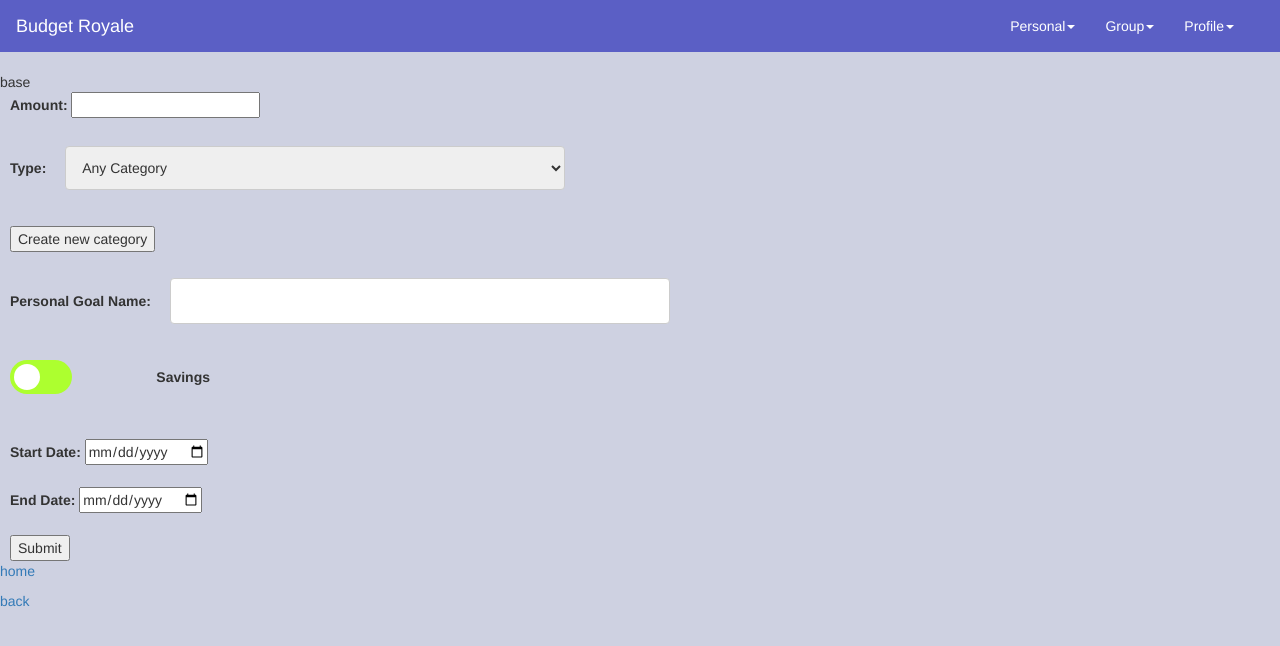
After one commit to katelync12/budgetRoyale, a Django app: page /personal-goals/create/ in a window 1280 px wide. The commit adds this page. Shown: the top 646 px of the page. Run offline with Django 4.2, Linux system fonts and the light colour scheme; the visitor is signed in with stand-in values (Sample User, id 1); some libraries are stand-ins or nearby versions.

Commit message:
Created create_personal_goals page, renamed urls for clarity, changed some html elements to components for reusability, added conditions for start_date and end_date, Allows Any Category option for personal goals

```diff
--- a/hello_django/urls.py
+++ b/hello_django/urls.py
@@ -30,7 +30,8 @@ urlpatterns = [
     # path('index/', views.index, name="homepage1"),
 
     # path("", include("my_app.urls")),
-    path('create_transaction/', views.create_transaction, name='create_transaction'),
+    path('create_transaction/', views.create_transaction, name='create_transaction_action'),
+    path('create_personal_goal/', views.create_personal_goals, name='create_personal_goal_action'),
     path('transactions/', views.view_transactions, name='transactions'),
     path('admin/', admin.site.urls),
     path('create_data/', views.add, name='create_data'),
@@ -40,6 +41,7 @@ urlpatterns = [
     # path("", TemplateView.as_view(template_name="registration/login.html"), name="login"),
     path("form/", TemplateView.as_view(template_name="form.html"), name="form"),
     path("personal-goals/", TemplateView.as_view(template_name="view_personal_goals.html"), name="view_personal_goals"),
+    path("personal-goals/create/", views.create_personal_goal_page, name="create_personal_goals"),
     path("groups/", TemplateView.as_view(template_name="groups.html"), name="groups"),
     path("transactions/", TemplateView.as_view(template_name="view_transactions.html"), name="view_transactions"),
     path("transactions/create/", views.create_transaction_page, name="create_transactions"),
--- a/my_app/models.py
+++ b/my_app/models.py
@@ -2,12 +2,10 @@ from django.db import models
 from django.contrib.auth.models import User
 from django import forms
 from django.db import connection
-import pgtrigger
 
 class Student(models.Model):
     grade = models.CharField(max_length=255)
     gpa = models.FloatField()
-
 
 class Group(models.Model):
     groupID = models.AutoField(primary_key=True)
@@ -33,12 +31,13 @@ class UserJoinCategory(models.Model):
 
 class PersonalGoal(models.Model):
     user = models.ForeignKey(User, on_delete=models.CASCADE)
-    category = models.ForeignKey(Category, on_delete=models.CASCADE)
+    category = models.ForeignKey(Category, on_delete=models.SET_NULL, null=True, blank=True)
     goal_amount = models.FloatField()
     sum_transaction = models.FloatField(default=0)
     is_spending = models.BooleanField(default=True)
     start_date = models.DateTimeField()
     end_date = models.DateTimeField()
+    goal_name = models.CharField(max_length=255)
 
 class GroupGoal(models.Model):
     group = models.ForeignKey(Group, on_delete=models.CASCADE)
@@ -47,3 +46,4 @@ class GroupGoal(models.Model):
     is_spending = models.BooleanField(default=True)
     start_date = models.DateTimeField()
     end_date = models.DateTimeField()
+    goal_name = models.CharField(max_length=255)
--- /dev/null
+++ b/my_app/templates/components/add_category_modal.html
@@ -0,0 +1,82 @@
+<!-- base.html -->
+{% block add_category_modal %}
+{% load static %}
+<link rel="stylesheet" href="{% static 'css/modal.css' %}">
+
+    <button id="myBtn" type="button">Create new category</button><br><br>
+
+    <!-- The Modal -->
+    <div id="myModal" class="modal">
+
+        <!-- Modal content -->
+        <div class="modal-content">
+            <span class="close">&times;</span>
+            <label for="category1">Add Category:</label>
+            <input type="text" id="category1" name="category1">
+            <a
+            href="#"
+            id="add-btn"
+            class="button addBtn"
+            onclick="addCategory(this)"
+            >Create</a>
+        </div>
+
+    </div>
+
+    <script>
+        var modal = document.getElementById("myModal");
+
+        // Get the button that opens the modal
+        var btn = document.getElementById("myBtn");
+
+        // Get the <span> element that closes the modal
+        var span = document.getElementsByClassName("close")[0];
+
+        // When the user clicks the button, open the modal
+        btn.onclick = function () {
+            modal.style.display = "block";
+        }
+
+        // When the user clicks on <span> (x), close the modal
+        span.onclick = function () {
+            modal.style.display = "none";
+        }
+
+        // When the user clicks anywhere outside of the modal, close it
+        window.onclick = function (event) {
+            if (event.target == modal) {
+                modal.style.display = "none";
+            }
+        }
+
+        function addCategory(button) {
+            var cName = document.getElementById("category1").value;
+            if (!cName.trim()) {
+                alert("Please enter a category name."); // Notify the user
+                return; // Exit the function early if the category name is empty
+            }
+
+            fetch(`/add_category/?name=${cName}`)
+                .then(function (response) {
+                    return response.json();
+                })
+                .then(function (data) {
+                    console.log(data);
+
+                    // Get the select element for the transaction type dropdown
+                    var select = document.getElementById("type");
+
+                    // Create a new option element for the newly added category
+                    var option = document.createElement("option");
+                    option.value = data.category_id; // Assuming the server returns the category ID
+                    option.text = data.category_id; // Assuming the server returns the category ID as the text
+                    select.add(option); // Add the new option to the select element
+
+                    // Select the newly added category in the dropdown
+                    select.value = data.category_id; // Assuming the server returns the category ID
+                });
+
+            modal.style.display = "none";
+        }
+    </script>
+{% endblock %}
--- /dev/null
+++ b/my_app/templates/components/start_end_date.html
@@ -0,0 +1,31 @@
+{% block start_end_date %}
+<label for="start_date"> Start Date:</label>
+<input type="date" id="start_date" name="start_date" required><br><br>
+<label for="end_date"> End Date:</label>
+<input type="date" id="end_date" name="end_date" required><br><br>
+<script>
+document.addEventListener('DOMContentLoaded', function () {
+    var startDateInput = document.getElementById('start_date');
+    var endDateInput = document.getElementById('end_date');
+
+    startDateInput.addEventListener('change', function () {
+        validateDates();
+    });
+
+    endDateInput.addEventListener('change', function () {
+        validateDates();
+    });
+
+    function validateDates() {
+        var startDate = new Date(startDateInput.value);
+        var endDate = new Date(endDateInput.value);
+
+        if (endDate <= startDate) {
+            alert('End date must be after start date');
+            endDateInput.value = ''; // Clear the end date field
+            endDateInput.focus(); // Focus on the end date field
+        }
+    }
+});
+</script>
+{% endblock %}
--- /dev/null
+++ b/my_app/templates/components/toggle_component.html
@@ -0,0 +1,26 @@
+{% block toggle_component %}
+{% load static %}
+<link rel="stylesheet" href="{% static 'css/switch.css' %}">
+
+<label class="switch">
+    <input type="checkbox" name="{{ name }}">
+    <span class="slider round"></span>
+    <span class="savings-label">{{ label }}</span>
+</label><br><br>
+
+<script>
+    document.addEventListener('DOMContentLoaded', function () {
+        var switchInput = document.querySelector('.switch input');
+        var spendingLabel = document.querySelector('.savings-label');
+
+        switchInput.addEventListener('change', function () {
+            if (this.checked) {
+                spendingLabel.textContent = 'Spendings'; // Change text to 'Savings' if checked
+            } else {
+                spendingLabel.textContent = 'Savings'; // Change text to 'Spendings' if unchecked
+            }
+        });
+    });
+
+</script>
+{% endblock %}
--- /dev/null
+++ b/my_app/templates/create_personal_goals.html
@@ -0,0 +1,48 @@
+{% extends "base.html" %}
+
+{% block content %}
+{% load static %}
+<link rel="stylesheet" href="{% static 'css/input_field.css' %}">
+{% comment %} {% if user.is_authenticated %} {% endcomment %}
+
+{% comment %} code below {% endcomment %}
+<form method="POST" action="{% url 'create_personal_goal_action' %}">
+    {% csrf_token %}
+    <label for="amount">Amount:</label>
+    <input type="number" id="amount" name="amount" min="0" step="0.01" pattern="^\d+(\.\d{1,2})?$" required><br><br>
+
+    <label for="type">Type:</label>
+    <select id="type" name="type">
+        <option value="">Any Category</option> <!-- Option for Any Category -->
+        <optgroup label="Category Options">
+        {% for category in categories %}
+            <option value="{{ category.category_id }}">{{ category.category_id }}</option>
+        {% endfor %}
+    </select><br><br>
+    {% block add_category_modal %}
+    {% include "components/add_category_modal.html" %}
+    {% endblock %}
+
+
+
+    <label for="name">Personal Goal Name:</label>
+    <input type="text" id="name" name="name" required><br><br>
+
+    {% include 'components/toggle_component.html' with name='goal_type' label='Savings' %}
+    {% include 'components/start_end_date.html' %}
+    <button type="submit">Submit</button>
+</form>
+
+<p><a href="{% url 'home' %}">home</a></p>
+<p><a href="{% url 'view_transactions' %}"> back</a></p>
+
+{% comment %} code above {% endcomment %}
+
+{% comment %} {% else %}
+<p>You are not logged in</p>
+<p><a href="{% url 'password_reset' %}">Password Reset</a></p>
+<p><a href="{% url 'login' %}">Log In</a></p>
+<p><a href="{% url 'signup' %}">Sign Up</a></p>
+{% endif %} {% endcomment %}
+
+{% endblock %}
--- a/my_app/templates/home.html
+++ b/my_app/templates/home.html
@@ -9,7 +9,7 @@
 <p><a href="{% url 'view_transactions' %}">transactions</a></p>
 <p><a href="{% url 'create_data' %}">create_data</a></p>
 <p><a href="{% url 'form' %}">form</a></p>
-<p><a href="{% url 'create_data' %}">personal goals</a></p>
+<p><a href="{% url 'view_personal_goals' %}">personal goals</a></p>
 <p><a href="{% url 'groups' %}">Groups</a></p>
 <form action="{% url 'logout' %}" method="post">
   {% csrf_token %}
--- a/my_app/templates/view_personal_goals.html
+++ b/my_app/templates/view_personal_goals.html
@@ -5,5 +5,6 @@
 
 <p>Personal Goals</p>
 <p><a href="{% url 'home' %}">home</a></p>
+<p><a href="{% url 'create_personal_goals' %}">create</a></p>
 
 {% endblock %}
--- a/my_app/views.py
+++ b/my_app/views.py
@@ -19,6 +19,66 @@ def create_transaction_page(request):
     categories = UserJoinCategory.objects.filter(user=current_user)
 
     return render(request, "create_transaction.html", {'categories': categories})
+
+@login_required
+def create_personal_goal_page(request):
+    current_user = request.user
+    categories = UserJoinCategory.objects.filter(user=current_user)
+
+    return render(request, "create_personal_goals.html", {'categories': categories})
+
+@login_required  # Requires the user to be logged in to access this view
+def create_personal_goals(request):
+    print("create_personal_goals ")
+    if request.method == "POST":
+        print("create_personal_goals POST")
+        amount = float(request.POST.get("amount"))
+        category_name = request.POST.get("type")
+        is_spending = request.POST.get("goal_type") == "off"
+        goal_name = request.POST.get("name")
+        goal_start_date = request.POST.get("start_date")
+        goal_end_date = request.POST.get("end_date")
+        # Access the user who sent the request
+        username = request.user.username
+        user = User.objects.get(username=username)
+        category = None
+        if category_name == "":
+            category = None
+        else:
+            try:
+                category = Category.objects.get(category_id=category_name)
+            except Category.DoesNotExist:
+                # Create a new category
+                category = Category(category_id=category_name)
+                category.save()
+        # Check if there's an existing relationship between user and category
+        if category:
+            try:
+                UserJoinCategory.objects.get(user=user, category=category)
+            except UserJoinCategory.DoesNotExist:
+                # Create a new relationship between user and category
+                user_category = UserJoinCategory(user=user, category=category)
+                user_category.save()
+
+        # If it's a spending, make the amount negative
+
+        # Print out the amount, category, spending/savings status, and the user
+        print("Amount:", amount)
+        print("Category:", category_name)
+        print("Spending:", is_spending)
+        print("User:", username)
+        personal_goal = PersonalGoal(
+            user=user,
+            goal_amount=amount,
+            goal_name=goal_name,  # Provide a name for the transaction as needed
+            category=category,  # Assuming category is a valid value
+            sum_transaction = 0,
+            is_spending = is_spending,
+            start_date = goal_start_date,
+            end_date = goal_end_date
+        )
+        personal_goal.save()
+    return redirect('view_personal_goals')
 
 @login_required  # Requires the user to be logged in to access this view
 def create_transaction(request):
@@ -73,12 +133,15 @@ def add_category(request):
     username = request.user.username
     user = User.objects.get(username=username)
     category = None
-    try:
-        category = Category.objects.get(category_id=category_name)
-    except Category.DoesNotExist:
-        # Create a new category
-        category = Category(category_id=category_name)
-        category.save()
+    if category_name == "":
+        category = None
+    else:
+        try:
+            category = Category.objects.get(category_id=category_name)
+        except Category.DoesNotExist:
+            # Create a new category
+            category = Category(category_id=category_name)
+            category.save()
 
     # Check if there's an existing relationship between user and category
     if category:
--- /dev/null
+++ b/static/css/input_field.css
@@ -0,0 +1,14 @@
+input[type="text"] {
+    max-width: 500px;
+    margin-left: 15px;
+    margin-right: 15px;
+    box-sizing: border-box;
+    width: 80%;
+  }
+select {
+    max-width: 500px;
+    margin-left: 15px;
+    margin-right: 15px;
+    box-sizing: border-box;
+    width: 80%;
+  }
--- a/static/css/switch.css
+++ b/static/css/switch.css
@@ -1,8 +1,19 @@
 .switch {
   position: relative;
-    display: inline-block;
-    width: 60px;
+  display: flex;
+  align-items: center;
+  width: 200px;
   height: 34px;
+}
+
+.spending-label,
+.savings-label {
+  flex: 1;
+  text-align: right; /* Right-align the labels */
+}
+
+.slider {
+  flex: 0 0 auto;
 }
 
 /* Hide default HTML checkbox */
@@ -21,7 +32,6 @@
   right: 0;
   bottom: 0;
   background-color: greenyellow;
-    -webkit-transition: .4s;
   transition: .4s;
 }
 
@@ -33,7 +43,6 @@
   left: 4px;
   bottom: 4px;
   background-color: white;
-    -webkit-transition: .4s;
   transition: .4s;
 }
 
@@ -46,16 +55,20 @@
 }
 
 input:checked + .slider:before {
-    -webkit-transform: translateX(26px);
-    -ms-transform: translateX(26px);
   transform: translateX(26px);
 }
 
 /* Rounded sliders */
 .slider.round {
   border-radius: 34px;
+  width: 62px;
 }
 
 .slider.round:before {
   border-radius: 50%;
 }
+
+form {
+  margin-left: 10px;
+  margin-right: 10px;
+}
```
Also changed, not shown: accounts/views.py (+11 -3 lines), my_app/templates/create_transaction.html (+7 -82 lines). Lines whose indentation alone changed are shown as unchanged.
